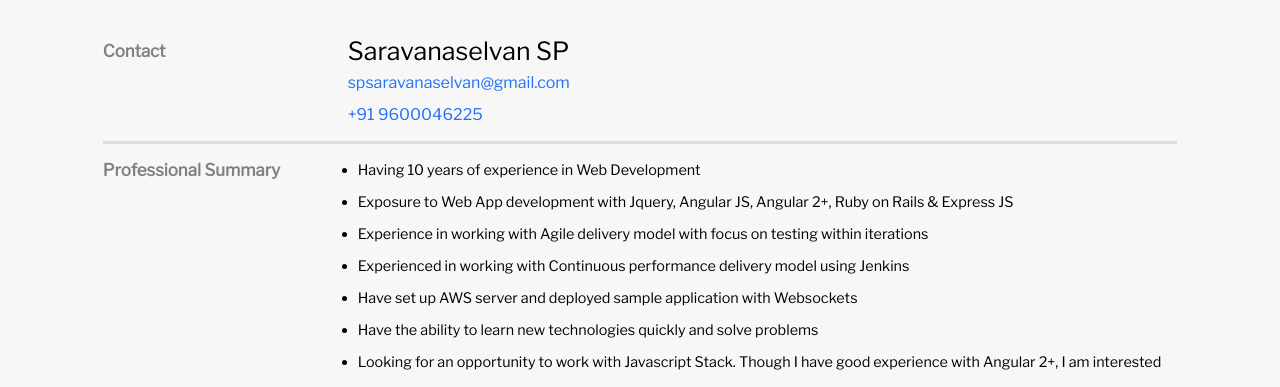
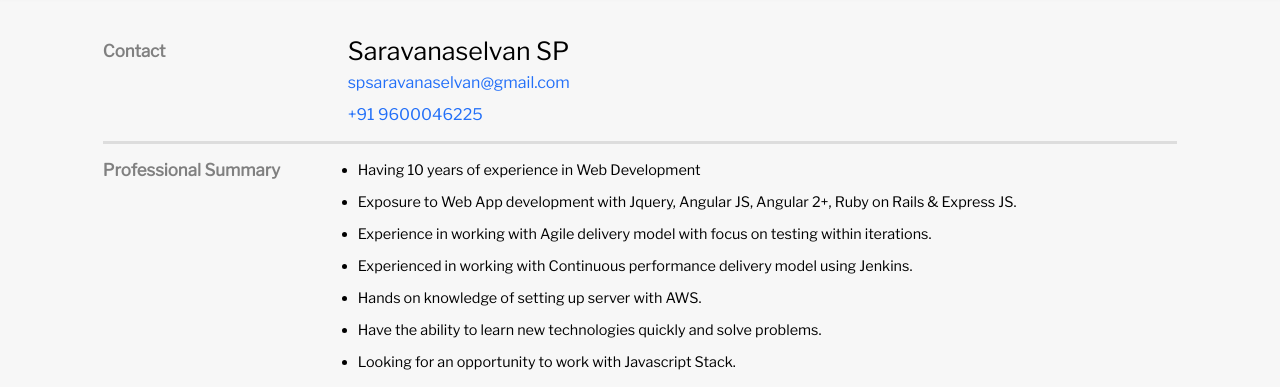
Before and after one commit to saravanaselvan/portfolio, a Gatsby site: page /resume in a window 1280 px wide. Shown: the part 66-453 px from the top of the page. Built offline with nearby package versions, Linux system fonts and the light colour scheme; Gatsby itself is replaced by a stand-in of ours.

Commit message:
updated professional summary

```diff
--- a/src/components/professional_summary/ProfessionalSummary.js
+++ b/src/components/professional_summary/ProfessionalSummary.js
@@ -3,12 +3,12 @@ import React from 'react';
 const ProfessionalSummary = (props) => {
   const summary = [
     "Having 10 years of experience in Web Development",
-    "Exposure to Web App development with Jquery, Angular JS, Angular 2+, Ruby on Rails & Express JS",
-    "Experience in working with Agile delivery model with focus on testing within iterations",
-    "Experienced in working with Continuous performance delivery model using Jenkins",
-    "Have set up AWS server and deployed sample application with Websockets",
-    "Have the ability to learn new technologies quickly and solve problems",
-    "Looking for an opportunity to work with Javascript Stack. Though I have good experience with Angular 2+, I am interested to explore React JS ecosystem",
+    "Exposure to Web App development with Jquery, Angular JS, Angular 2+, Ruby on Rails & Express JS.",
+    "Experience in working with Agile delivery model with focus on testing within iterations.",
+    "Experienced in working with Continuous performance delivery model using Jenkins.",
+    "Hands on knowledge of setting up server with AWS.",
+    "Have the ability to learn new technologies quickly and solve problems.",
+    "Looking for an opportunity to work with Javascript Stack.",
   ];
   return (
     <section id="professional_summary">
```
